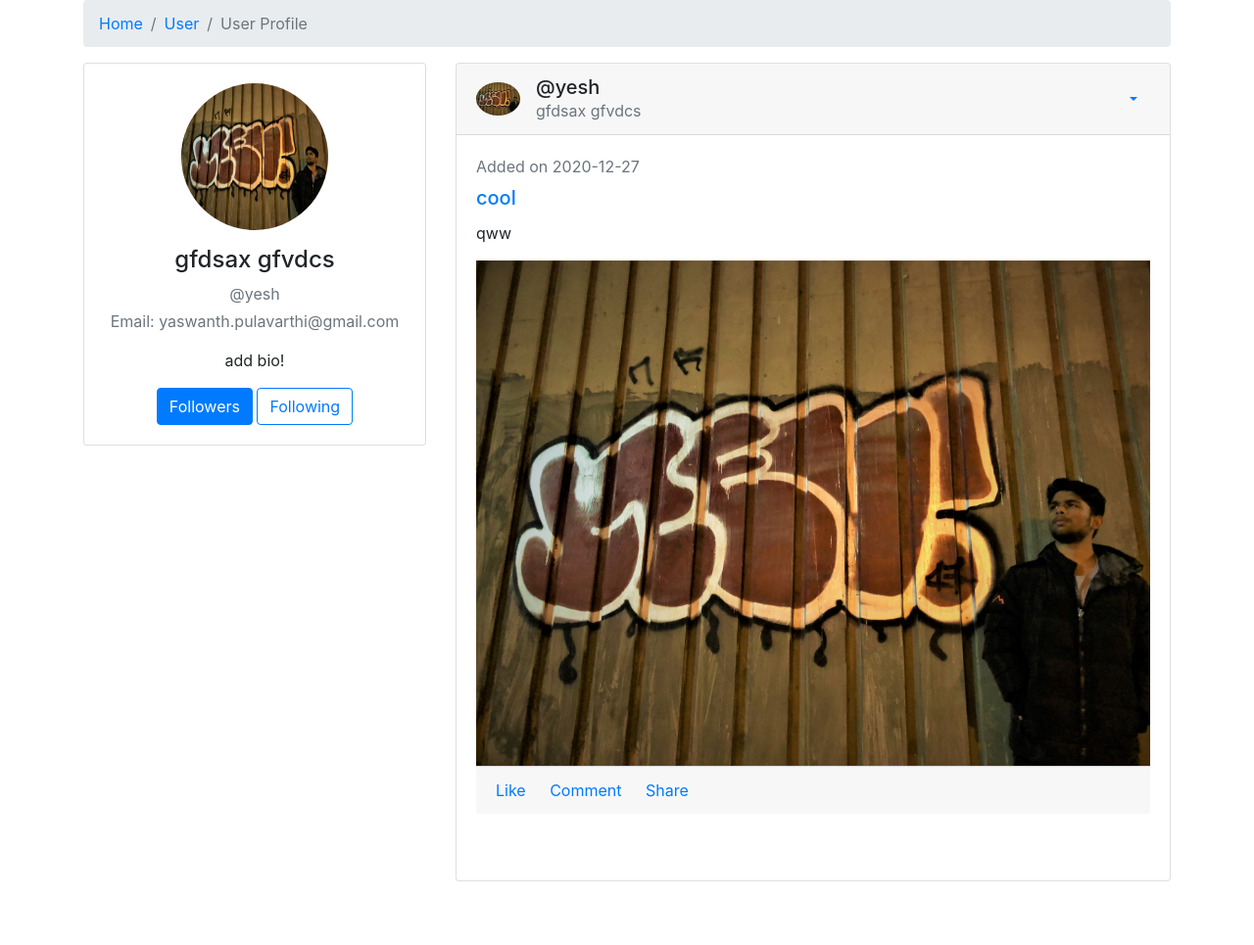
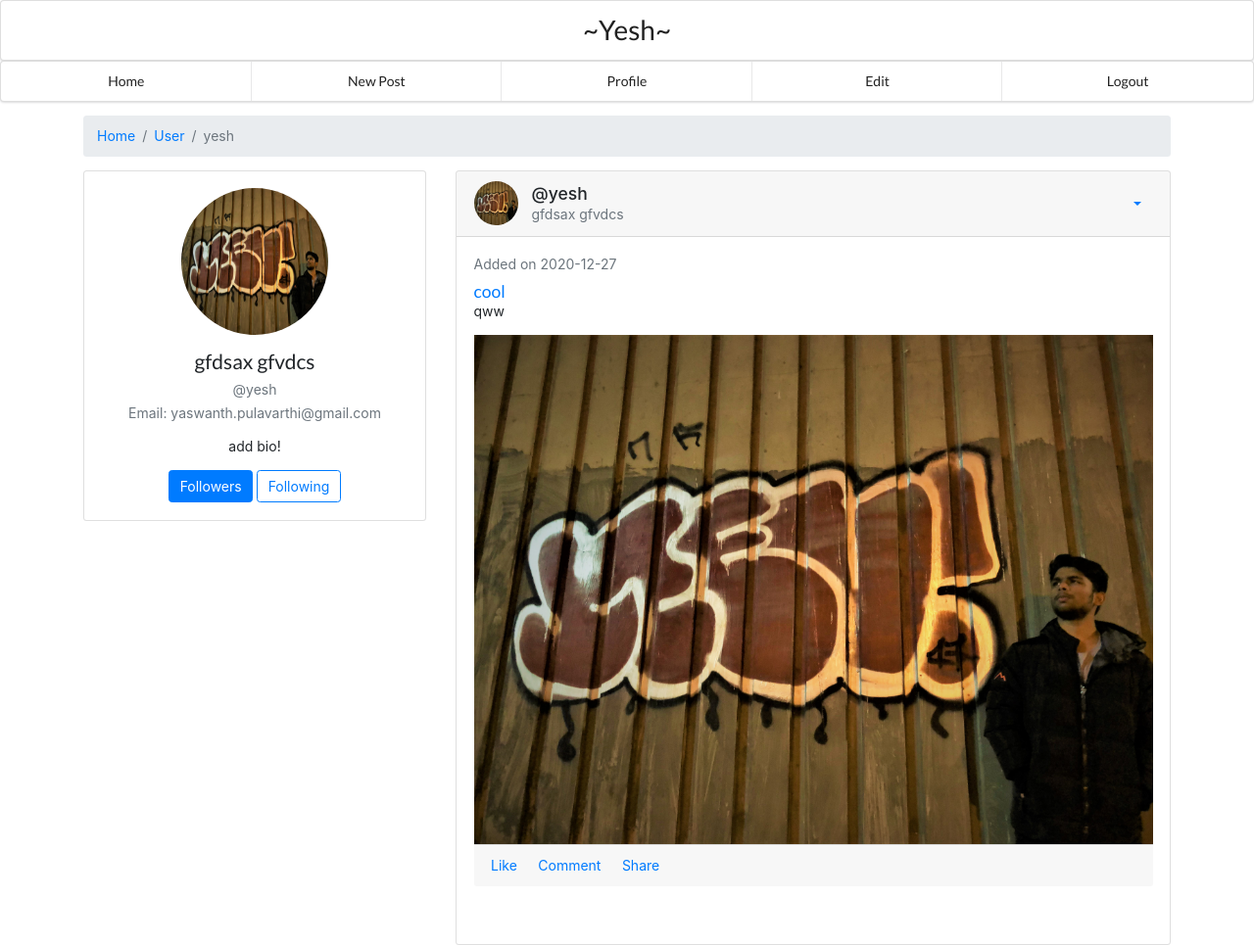
Before and after one commit to yesh21/social-media-platform, a Flask app: page /profile in a window 1280 px wide. Shown: the whole page at 98% size. Before the commit the page ends 900 px from the top, so only its background shows below. Run offline with Flask 2, Linux system fonts and the light colour scheme; a user stored in the database is signed in; data comes from the database, SQL or seed files in the repository; both versions use the stored data as it was after the commit; some libraries are stand-ins or nearby versions.

Commit message:
added following and made main layout

```diff
--- a/app/models.py
+++ b/app/models.py
@@ -4,8 +4,8 @@ from datetime import datetime
 
 followers = db.Table(
     'followers',
-    db.Column('follower_id', db.Integer, db.ForeignKey('user.userid')),
-    db.Column('followed_id', db.Integer, db.ForeignKey('user.userid'))
+    db.Column('follower_id', db.String(500), db.ForeignKey('user.username')),
+    db.Column('followed_id', db.String(500), db.ForeignKey('user.username'))
 )
 
 class User(db.Model, UserMixin):
@@ -21,8 +21,8 @@ class User(db.Model, UserMixin):
 	posts = db.relationship('Post', back_populates="userposts")
 	followed = db.relationship('User',
                                secondary=followers,
-                               primaryjoin=(followers.c.follower_id == userid),
-                               secondaryjoin=(followers.c.followed_id == userid),
+                               primaryjoin=(followers.c.follower_id == username),
+                               secondaryjoin=(followers.c.followed_id == username),
                                backref=db.backref('followers', lazy='dynamic'),
                                lazy='dynamic')
 	def get_id(self):
@@ -33,14 +33,14 @@ class User(db.Model, UserMixin):
 			return self
 	def is_following(self, user):
 		return self.followed.filter(
-			followers.c.followed_id == user.userid).count() > 0
+			followers.c.followed_id == user.username).count() > 0
 	def follow(self, user):
 		if not self.is_following(user):
 			self.followed.append(user)
 			return self
 	def userfollowers(self, user):
 		return self.followed.filter(
-			followers.c.follower_id == user.userid).count() > 0
+			followers.c.follower_id == user.username).count() > 0
 
 
 class Post(db.Model):
--- a/app/templates/home.html
+++ b/app/templates/home.html
@@ -1,3 +1,5 @@
+{% extends "main.html" %}
+{% block content %}
 {% with messages = get_flashed_messages() %}
       {% if messages %}
 
@@ -11,3 +13,4 @@
 
       {% endif %}
     {% endwith %}
+    {% endblock %}
--- /dev/null
+++ b/app/templates/main.html
@@ -0,0 +1,34 @@
+<!DOCTYPE html>
+<html>
+  <head>
+
+    <link rel="stylesheet" type="text/css" href="https://cdnjs.cloudflare.com/ajax/libs/semantic-ui/2.4.1/semantic.min.css">
+
+  {% if title %}
+      <title>{{ title }}</title>
+      {% else %}
+      <title> No title specified</title>
+      {% endif %}
+
+      <link rel="stylesheet" type="text/css" href="https://cdn.jsdelivr.net/npm/cookieconsent@3/build/cookieconsent.min.css" />
+
+  </head>
+  <body>
+
+    <div class="ui one item menu" style="margin-bottom: 0px; margin-top: 0px;">
+      <a class="item" href="{{ url_for('home') }}"><b><h2>~Yesh~</h2></b></a>
+    </div>
+
+    <div class="ui five item menu" style="margin-top: 0px;">
+      <a class="item" href="{{ url_for('home') }}">Home</a>
+      <a class="item" href="{{ url_for('newpost') }}">New Post</a>
+      <a class="item" href="{{ url_for('profile') }}">Profile</a>
+      <a class="item" href="{{ url_for('edit') }}">Edit</a>
+      <a class="item" href="{{ url_for('logout') }}">Logout</a>
+    </div>
+
+    <div>
+      {% block content %}{% endblock %}
+    </div>
+  </body>
+</html>
--- a/app/templates/newpost.html
+++ b/app/templates/newpost.html
@@ -1,4 +1,4 @@
-
+{% extends "main.html" %}
 {% block content %}
 
 <div class="ui main text container">
@@ -24,7 +24,7 @@
       <div class="d-flex justify-content-between align-items-center">
           <div class="d-flex justify-content-between align-items-center">
               <div class="mr-2">
-                  <img class="rounded-circle" width="45" src="{{url_for('static', filename='Image_UPLOADS/profiles/'+current_user.userid|string+'.png')}}" alt="">
+                <img src="{{url_for('static', filename='Image_UPLOADS/profiles/'+current_user.userid|string+'.png')}}" alt="Admin" class="rounded-circle" width="45" height="45">
               </div>
               <div class="ml-2">
                   <div class="h5 m-0">@{{current_user.username}}</div>
--- a/app/templates/profile.html
+++ b/app/templates/profile.html
@@ -1,3 +1,5 @@
+{% extends "main.html" %}
+{% block content %}
 <!DOCTYPE html>
 <html lang="en">
 <head>
@@ -14,9 +16,9 @@
 
           <nav aria-label="breadcrumb" class="main-breadcrumb">
             <ol class="breadcrumb">
-              <li class="breadcrumb-item"><a href="index.html">Home</a></li>
+              <li class="breadcrumb-item"><a href="/home">Home</a></li>
               <li class="breadcrumb-item"><a href="javascript:void(0)">User</a></li>
-              <li class="breadcrumb-item active" aria-current="page">User Profile</li>
+              <li class="breadcrumb-item active" aria-current="page">{{current_user.username}}</li>
             </ol>
           </nav>
 
@@ -40,7 +42,6 @@
               </div>
             </div>
             <div class="col-md-8">
-            {% block content %}
             {% for posts in userposts %}
 
             <div class="card gedf-card">
@@ -48,7 +49,7 @@
                   <div class="d-flex justify-content-between align-items-center">
                       <div class="d-flex justify-content-between align-items-center">
                           <div class="mr-2">
-                              <img class="rounded-circle" width="45" src="{{url_for('static', filename='Image_UPLOADS/profiles/'+current_user.userid|string+'.png')}}" alt="">
+                            <img src="{{url_for('static', filename='Image_UPLOADS/profiles/'+current_user.userid|string+'.png')}}" alt="Admin" class="rounded-circle" width="45" height="45">
                           </div>
                           <div class="ml-2">
                               <div class="h5 m-0">@{{current_user.username}}</div>
@@ -108,20 +109,20 @@
   <div class="modal-dialog" role="document">
     <div class="modal-content">
       <div class="modal-header">
-          <h5 class="modal-title" id="exampleModalLabel">Modal title</h5>
+        <h5 class="modal-title" id="exampleModalLabel">Following</h5>
         <button type="button" class="close" data-dismiss="modal" aria-label="Close">
           <span aria-hidden="true">&times;</span>
         </button>
       </div>
       <div class="modal-body">
-          ...
         {% for following in userfollowing %}
-          {{ following }}
+        {{ following }}         <button type="button" class="btn btn-primary btn-sm" onclick="window.location.href='/unfollow/{{following}}'">Unfollow</button>
+        <br>
+        <br>
         {% endfor %}
       </div>
       <div class="modal-footer">
         <button type="button" class="btn btn-secondary" data-dismiss="modal">Close</button>
-          <button type="button" class="btn btn-primary">Save changes</button>
       </div>
     </div>
   </div>
@@ -130,22 +131,22 @@
   <div class="modal-dialog" role="document">
     <div class="modal-content">
       <div class="modal-header">
-          <h5 class="modal-title" id="exampleModalLabel">Modal title</h5>
+        <h5 class="modal-title" id="exampleModalLabel">Followers</h5>
         <button type="button" class="close" data-dismiss="modal" aria-label="Close">
           <span aria-hidden="true">&times;</span>
         </button>
       </div>
       <div class="modal-body">
-          ...
         {% for followers in userfollowers %}
-          {{ followers }}
+        {{ followers }}  <button type="button" class="btn btn-primary btn-sm" onclick="window.location.href='/follow/{{followers}}'">Follow</button>
+        <br>
         {% endfor %}
       </div>
       <div class="modal-footer">
         <button type="button" class="btn btn-secondary" data-dismiss="modal">Close</button>
-          <button type="button" class="btn btn-primary">Save changes</button>
       </div>
     </div>
   </div>
 </div>
+
   {% endblock %}
--- a/app/views.py
+++ b/app/views.py
@@ -71,7 +71,7 @@ def signup():
 @app.route('/home')
 @login_required
 def home():
-    return 'done successfully'
+    return render_template('home.html')
 
 @app.route('/profile')
 @login_required
@@ -81,12 +81,12 @@ def profile():
     followers = []
     following = []
     for users in allusers:
-     userfollowers = current_user.userfollowers(users)
+     userfollowers = users.is_following(current_user)
      userfollowing = current_user.is_following(users)
      if userfollowers > 0:
-         followers += str(users.userid)
+         followers.append( users.username)
      if userfollowing > 0:
-         following += str(users.userid)
+         following.append( users.username)
 
 
     return render_template('profile.html',userposts = userposts,userfollowers=followers, userfollowing= following)
```
Also changed, not shown: app/db.sqlite. Lines whose indentation alone changed are shown as unchanged.
